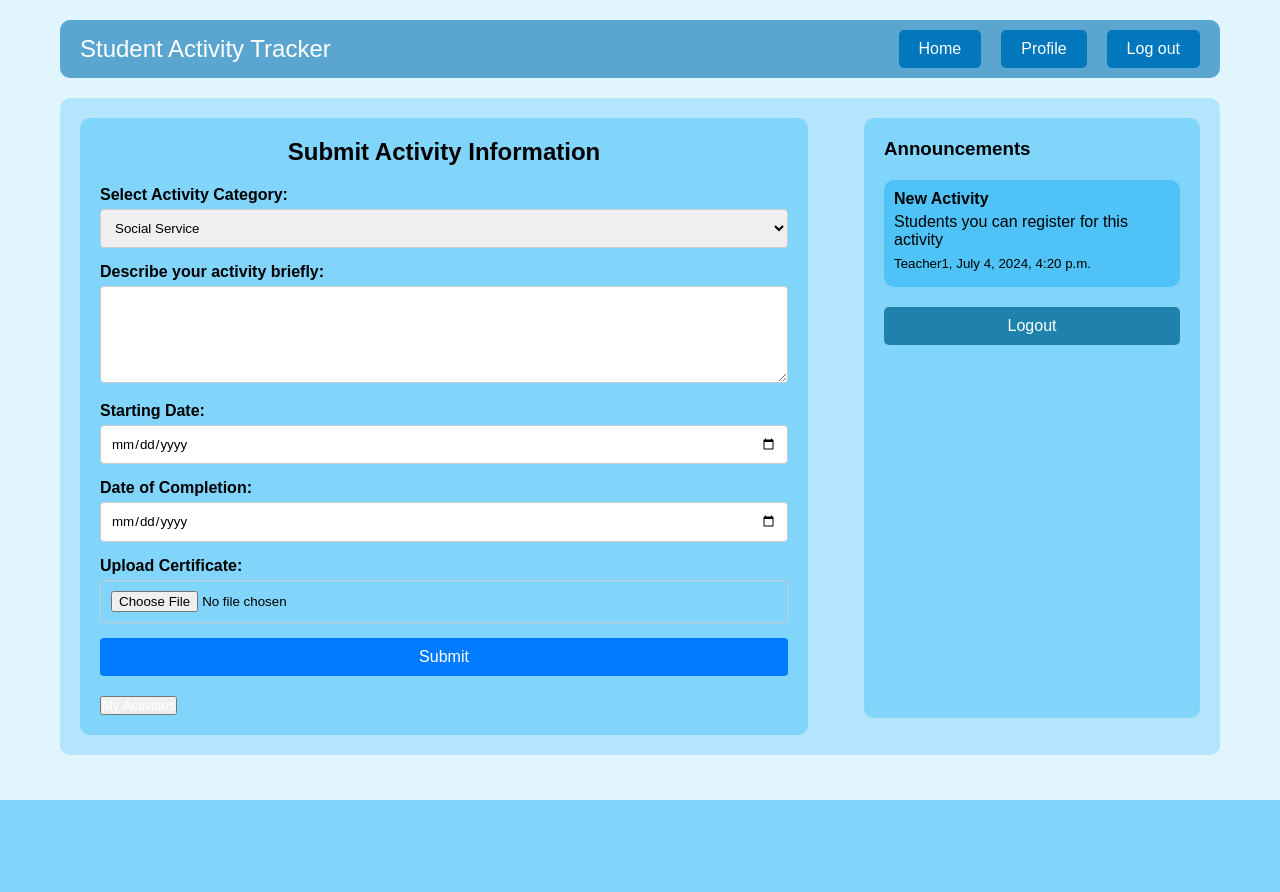
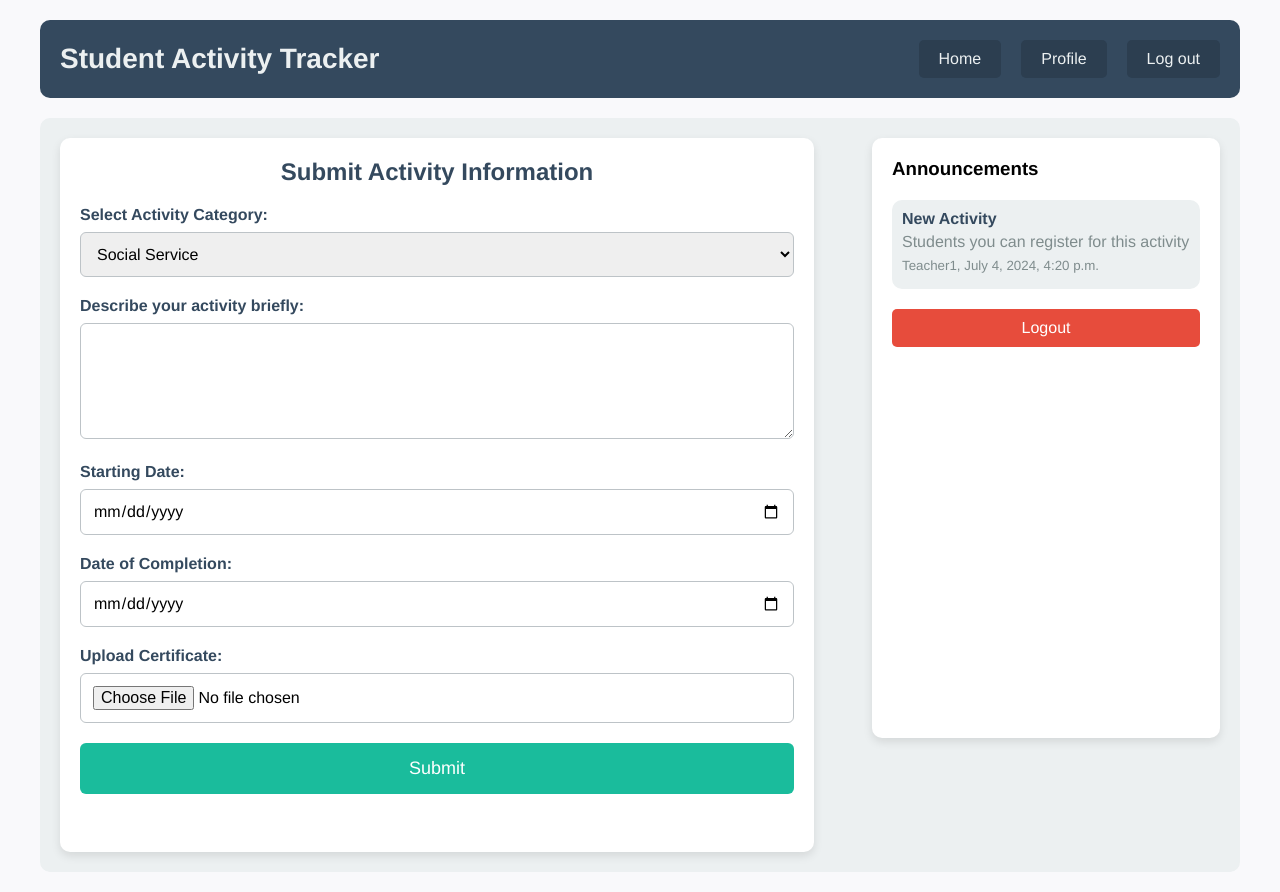
Before and after one commit to TusharKumarChopra/Activity-Points-Handler, a Django app: template activityPoints/activityPointsApp/templates/dashboard.html in a window 1280 px wide. Before the commit the page ends 800 px from the top, so only its background shows below. Run offline with Django 5.2, Linux system fonts and the light colour scheme; the template is opened without the code that fills it: values that come from a table or form of the project are taken from there, others are empty; data comes from the database, SQL or seed files in the repository; both versions use the stored data as it was after the commit.

Commit message:
Design changes

```diff
--- a/activityPoints/activityPoints/settings.py
+++ b/activityPoints/activityPoints/settings.py
@@ -55,7 +55,7 @@ ROOT_URLCONF = 'activityPoints.urls'
 TEMPLATES = [
     {
         'BACKEND': 'django.template.backends.django.DjangoTemplates',
-        'DIRS': [],
+        'DIRS': [BASE_DIR / 'templates'],
         'APP_DIRS': True,
         'OPTIONS': {
             'context_processors': [
--- a/activityPoints/activityPointsApp/static/dashboard.css
+++ b/activityPoints/activityPointsApp/static/dashboard.css
@@ -1,33 +1,38 @@
+/* General Styles */
 * {
     box-sizing: border-box;
     margin: 0;
     padding: 0;
-    font-family: Arial, sans-serif;
+    font-family: 'Helvetica Neue', Arial, sans-serif;
 }
 
 body {
-    background-color: #E1F5FE;
+    background-color: #f9f9fb;
+    padding: 20px;
 }
 
+/* Container Styles */
 .container {
     width: 100%;
     max-width: 1200px;
     margin: 0 auto;
 }
 
+/* Header Styles */
 .header {
     display: flex;
     justify-content: space-between;
     align-items: center;
-    background-color: #5ba6d1;
-    padding: 10px 20px;
+    background-color: #34495e;
+    padding: 20px;
     border-radius: 10px;
-    margin: 20px;
+    margin-bottom: 20px;
 }
 
 .app-name {
-    font-size: 24px;
-    color: white;
+    font-size: 28px;
+    color: #ecf0f1;
+    font-weight: bold;
 }
 
 .nav {
@@ -37,37 +42,122 @@ body {
 .nav-item {
     margin-left: 20px;
     padding: 10px 20px;
-    background-color: #0277BD;
-    color: white;
+    background-color: #2c3e50;
+    color: #ecf0f1;
     border-radius: 5px;
     cursor: pointer;
+    text-decoration: none;
 }
 
 .nav-item:hover {
-    background-color: #155d7c;
+    background-color: #1abc9c;
 }
 
+/* Content Styles */
 .content {
     display: flex;
     justify-content: space-between;
-    background-color: #B3E5FC;
+    background-color: #ecf0f1;
     padding: 20px;
     border-radius: 10px;
-    margin: 20px;
 }
 
+/* Main Content Styles */
 .main-content {
     width: 65%;
-    background-color: #81D4FA;
+    background-color: #ffffff;
     border-radius: 10px;
     padding: 20px;
+    box-shadow: 0 4px 10px rgba(0, 0, 0, 0.1);
 }
 
+h2 {
+    text-align: center;
+    margin-bottom: 20px;
+    color: #34495e;
+}
+
+/* Form Group Styles */
+.form-group {
+    margin-bottom: 20px;
+}
+
+label {
+    display: block;
+    margin-bottom: 8px;
+    font-weight: bold;
+    color: #34495e;
+}
+
+input[type="text"],
+input[type="date"],
+input[type="file"],
+textarea,
+select {
+    width: 100%;
+    padding: 12px;
+    border: 1px solid #bdc3c7;
+    border-radius: 6px;
+    font-size: 16px;
+    transition: border-color 0.3s;
+}
+
+input[type="text"]:focus,
+input[type="date"]:focus,
+input[type="file"]:focus,
+textarea:focus,
+select:focus {
+    border-color: #1abc9c;
+    outline: none;
+}
+
+textarea {
+    resize: vertical;
+}
+
+/* Button Styles */
+.btn {
+    width: 100%;
+    padding: 15px;
+    background-color: #1abc9c;
+    border: none;
+    border-radius: 6px;
+    color: white;
+    font-size: 18px;
+    cursor: pointer;
+    transition: background-color 0.3s;
+}
+
+.btn:hover {
+    background-color: #16a085;
+}
+
+/* Error Message Styles */
+.error {
+    color: #e74c3c;
+    margin-top: 20px;
+    font-size: 14px;
+    text-align: center;
+}
+
+/* My Activities Button Styles */
+.my-activities-btn {
+    margin-top: 20px;
+    text-align: center;
+}
+
+.my-activities-btn a {
+    color: white;
+    text-decoration: none;
+}
+
+/* Announcements Styles */
 .announcements {
     width: 30%;
-    background-color: #81D4FA;
+    background-color: #ffffff;
     border-radius: 10px;
     padding: 20px;
+    box-shadow: 0 4px 10px rgba(0, 0, 0, 0.1);
     overflow-y: auto;
     max-height: 600px;
 }
@@ -79,94 +169,28 @@ body {
 .announcement {
     margin-bottom: 20px;
     padding: 10px;
-    background-color: #4FC3F7;
+    background-color: #ecf0f1;
     border-radius: 10px;
 }
 
 .announcement h4 {
     margin-bottom: 5px;
+    font-weight: bold;
+    color: #34495e;
 }
 
 .announcement p {
     margin-bottom: 5px;
+    color: #7f8c8d;
 }
 
-h2 {
-    text-align: center;
-    margin-bottom: 20px;
-}
-
-.form-group {
-    margin-bottom: 15px;
-}
-
-label {
-    display: block;
-    margin-bottom: 5px;
-    font-weight: bold;
-}
-
-input[type="text"],
-input[type="date"],
-input[type="file"],
-textarea,
-select {
-    width: 100%;
-    padding: 10px;
-    border: 1px solid #ccc;
-    border-radius: 4px;
-}
-
-input[type="text"]:focus,
-input[type="date"]:focus,
-input[type="file"]:focus,
-textarea:focus,
-select:focus {
-    border-color: #007bff;
-    outline: none;
-}
-
-textarea {
-    resize: vertical;
-}
-
-.btn {
-    width: 100%;
-    padding: 10px;
-    background-color: #007bff;
-    border: none;
-    border-radius: 4px;
-    color: white;
-    font-size: 16px;
-    cursor: pointer;
-}
-
-.btn:hover {
-    background-color: #0056b3;
-}
-
-.error {
-    color: red;
-    margin-top: 15px;
-    text-align: center;
-}
-
-.my-activities-btn {
-    margin-top: 20px;
-    text-align: center;
-}
-
-.my-activities-btn a {
-    color: white;
-    text-decoration: none;
-}
-
+/* Logout Button Styles */
 .logout-btn {
     display: block;
     margin-top: 20px;
     text-align: center;
     padding: 10px;
-    background-color: #1e82ad;
+    background-color: #e74c3c;
     color: white;
     border: none;
     border-radius: 5px;
@@ -175,5 +199,5 @@ textarea {
 }
 
 .logout-btn:hover {
-    background-color: #155d7c;
+    background-color: #c0392b;
 }
--- a/activityPoints/activityPointsApp/static/register.css
+++ b/activityPoints/activityPointsApp/static/register.css
@@ -14,8 +14,11 @@ body {
 }
 
 .container {
+    display: flex;
+    justify-content: center;
+    align-items: center;
+    height: 100%;
     width: 100%;
-    max-width: 600px;
     padding: 20px;
 }
 
@@ -25,6 +28,7 @@ body {
     padding: 20px;
     box-shadow: 0 0 20px rgba(0,0,0,0.1);
     width: 100%;
+    max-width: 600px;
 }
 
 h2 {
--- a/activityPoints/activityPointsApp/templates/dashboard.html
+++ b/activityPoints/activityPointsApp/templates/dashboard.html
@@ -12,9 +12,9 @@
         <div class="header">
             <div class="app-name">Student Activity Tracker</div>
             <div class="nav">
-                <div class="nav-item">Home</div>
-                <div class="nav-item">Profile</div>
-                <div class="nav-item">Log out</div>
+                <a class="nav-item" href="#">Home</a>
+                <a class="nav-item" href="#">Profile</a>
+                <a class="nav-item" href="{% url 'logout' %}">Log out</a>
             </div>
         </div>
         <div class="content">
@@ -51,7 +51,7 @@
                 {% if error %}
                     <p class="error">{{ error }}</p>
                 {% endif %}
-                <button class="my-activities-btn"><a href="{% url 'studentActivities' request.session.student_id %}">My Activities</a></button>
+                <div class="my-activities-btn"><a href="{% url 'studentActivities' request.session.student_id %}">My Activities</a></div>
             </div>
             <div class="announcements">
                 {% if announcements %}
```
Also changed, not shown: activityPoints/activityPointsApp/static/login.css (+45 -25 lines), activityPoints/db.sqlite3.
